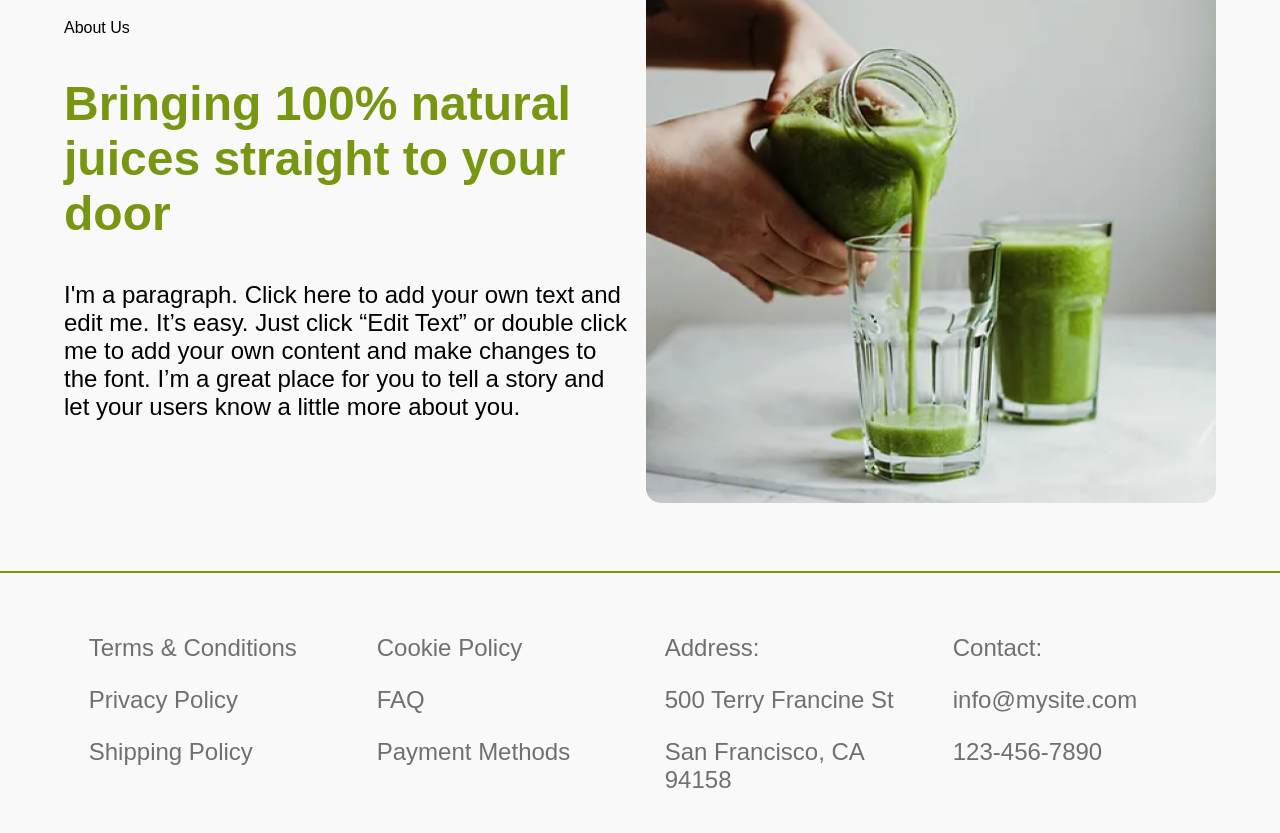
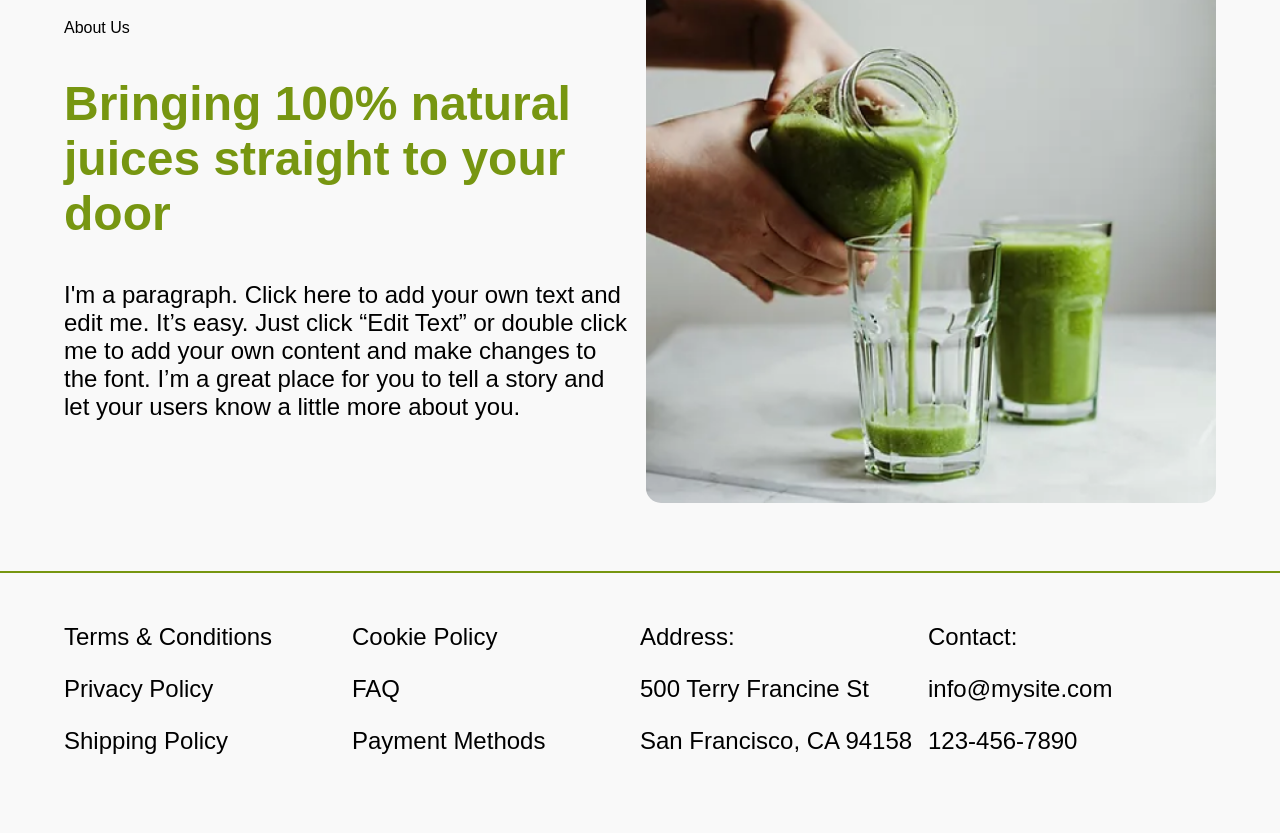
Before and after one commit to vkarpii/shop-flaves, a plain HTML site: page index.html in a window 1280 px wide. Shown: the part 2719-3552 px from the top of the page. After the commit the page ends 3523 px from the top, so only its background shows below. Drawn offline with Linux system fonts and the light colour scheme.

Commit message:
new changes

```diff
--- a/css/style.css
+++ b/css/style.css
@@ -123,6 +123,11 @@ color: #779611;
 }
 .footer{
     padding: 2% 5% 2% 5%;
+    font-family: 'Arial', sans-serif;
+    display: flex;
+}
+.column{
+    flex: 1;
 }
 .about-us{
     display: flex;
--- a/index.html
+++ b/index.html
@@ -88,29 +88,28 @@
 
     <footer>
 <div class="footer">
-        <div class="shop small-text">
-            <div class="element">
-                <p class="shop-text">Terms & Conditions</p>
-                <p class="shop-text">Privacy Policy</p>
-                <p class="shop-text">Shipping Policy</p>
-            </div>
-           <div class="element">
-                <p class="shop-text">Cookie Policy</p>
-                <p class="shop-text">FAQ</p>
-                <p class="shop-text">Payment Methods</p>
-            </div>
-            <div class="element">
-                <p class="shop-text">Address:</p>
-                <p class="shop-text">500 Terry Francine St</p>
-                <p class="shop-text">San Francisco, CA 94158</p>
-            </div>
-            <div class="element">
-                <p class="shop-text">Contact:</p>
-                <p class="shop-text">info@mysite.com</p>
-                <p class="shop-text">123-456-7890</p>
-            </div>
-        </div>
+
+    <div class="column small-text">
+        <p>Terms & Conditions</p>
+        <p>Privacy Policy</p>
+        <p>Shipping Policy</p>
     </div>
-    </footer>
+    <div class="column small-text">
+        <p>Cookie Policy</p>
+        <p>FAQ</p>
+        <p>Payment Methods</p>
+    </div>
+    <div class="column small-text">
+        <p>Address:</p>
+        <p>500 Terry Francine St</p>
+        <p>San Francisco, CA 94158</p>
+    </div>
+    <div class="column small-text">
+        <p>Contact:</p>
+        <p>info@mysite.com</p>
+        <p>123-456-7890</p>
+    </div>
+</div>
+</footer>
 </body>
 </html>
```
